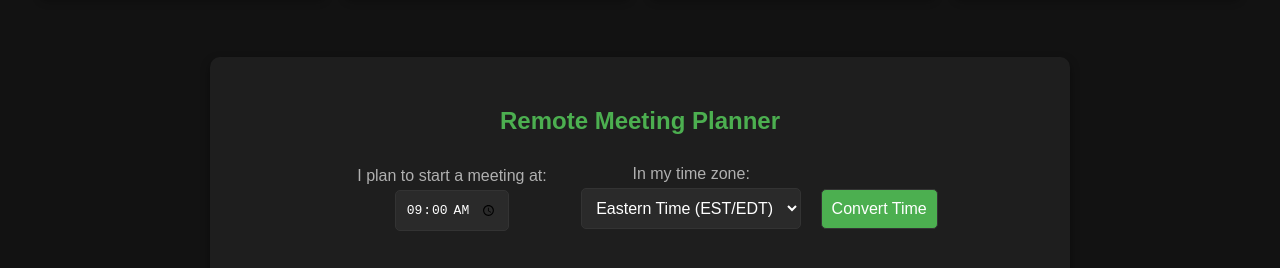
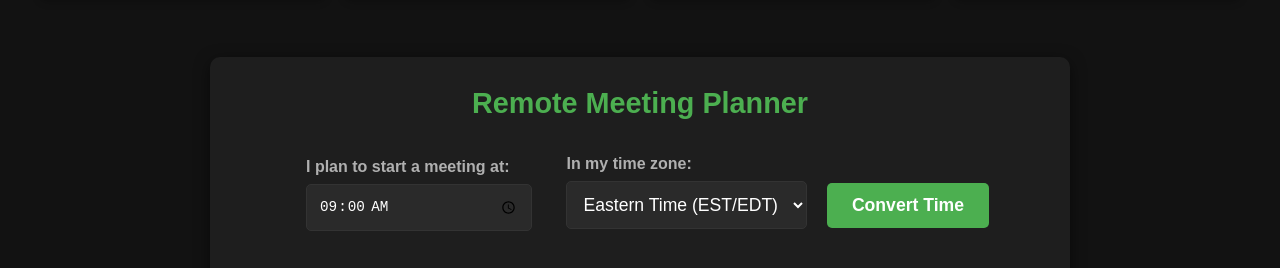
Before and after one commit to israsv503/time-zone-converter, a plain HTML site: page index.html in a window 1280 px wide. Shown: the part 378-646 px from the top of the page. Drawn offline with Linux system fonts and the light colour scheme.

Commit message:
Added HTML and CSS structure for the Time Converter Tool

```diff
--- a/css/style.css
+++ b/css/style.css
@@ -80,62 +80,87 @@ h1 {
   color: #b0b0b0;
 }
 
-/*Format for Converter Tool*/
+/* ---------------------------------- */
 /* Converter Tool Styles */
+/* ---------------------------------- */
 .converter-tool {
   max-width: 800px;
   margin: 60px auto 20px;
   padding: 30px;
   background-color: #1e1e1e;
   border-radius: 10px;
-  box-shadow: 0 4px 10px rgba(0, 0, 0, 0.4);
+  box-shadow: 0 4px 15px rgba(0, 0, 0, 0.5);
 }
 
 .converter-tool h2 {
   color: #4CAF50;
+  margin-top: 0;
+  margin-bottom: 25px;
+  font-size: 1.8em;
 }
 
 .input-group {
   display: inline-block;
   margin: 10px 15px;
+  text-align: left;
 }
 
 .input-group label {
   display: block;
-  margin-bottom: 5px;
+  margin-bottom: 8px;
   color: #b0b0b0;
+  font-weight: bold;
 }
 
+/* Style for inputs and select dropdowns */
 input[type="time"],
-select,
-#convert-button {
-  padding: 10px;
+select {
+  padding: 12px;
   border-radius: 5px;
   border: 1px solid #333;
   background-color: #2a2a2a;
   color: #ffffff;
-  font-size: 1em;
+  font-size: 1.1em;
+  min-width: 200px;
 }
 
 #convert-button {
   background-color: #4CAF50;
+  color: white;
+  padding: 12px 25px;
+  border: none;
+  border-radius: 5px;
   cursor: pointer;
+  font-size: 1.1em;
   transition: background-color 0.3s;
-  margin-top: 20px;
+  margin-top: 25px;
+  font-weight: bold;
 }
 
 #convert-button:hover {
   background-color: #66BB6A;
 }
 
+/* Results section (reuses the clock-display grid) */
 .converter-results {
-  /* Reuse the clock-display grid layout */
   margin-top: 30px;
+  padding-top: 20px;
+  border-top: 1px dashed #333;
 }
 
-/* Style for result cards */
+/* Style for result cards to visually distinguish them from the live clocks */
 .converter-results .time-card {
   border-left: 5px solid #2196F3;
-  /* Use a different accent color */
+  /* Use a blue accent color */
+  box-shadow: 0 4px 10px rgba(0, 0, 0, 0.2);
   padding: 15px;
 }
+
+.converter-results .time-card h2 {
+  color: #79aae4;
+}
+
+.converter-results .time-card .time {
+  font-size: 2.2em;
+  /* Slightly smaller than the main clocks */
+}
--- a/index.html
+++ b/index.html
@@ -41,8 +41,8 @@
     <div class="input-group">
       <label for="timezone-select">In my time zone:</label>
       <select id="timezone-select">
+        <option value="America/New_York" selected>Eastern Time (EST/EDT)</option>
         <option value="America/Los_Angeles">Pacific Time (PST/PDT)</option>
-        <option value="America/New_York" selected>Eastern Time (EST/EDT)</option>
         <option value="Europe/London">London (GMT/BST)</option>
         <option value="Europe/Paris">Paris (CET/CEST)</option>
         <option value="Asia/Tokyo">Tokyo (JST)</option>
```
